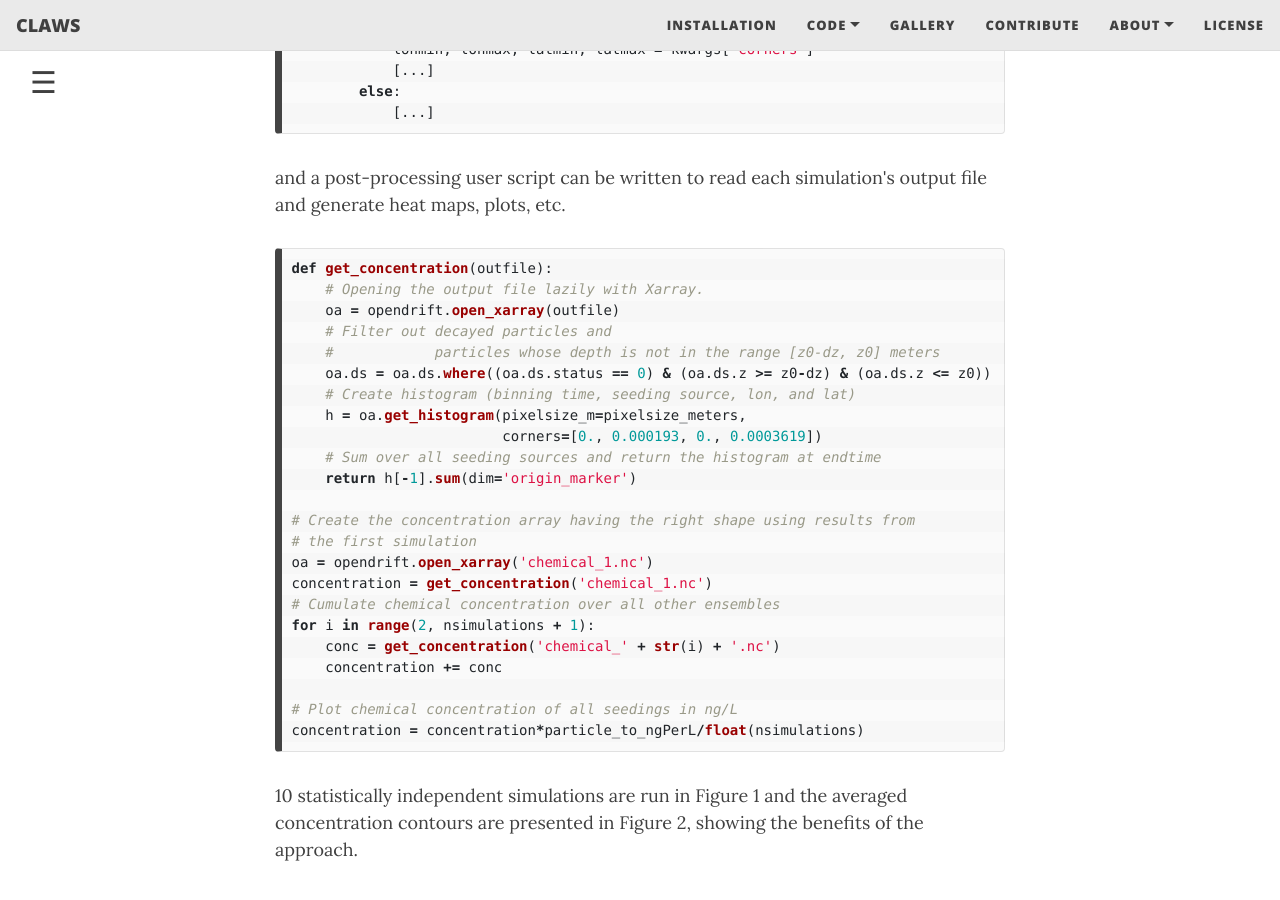
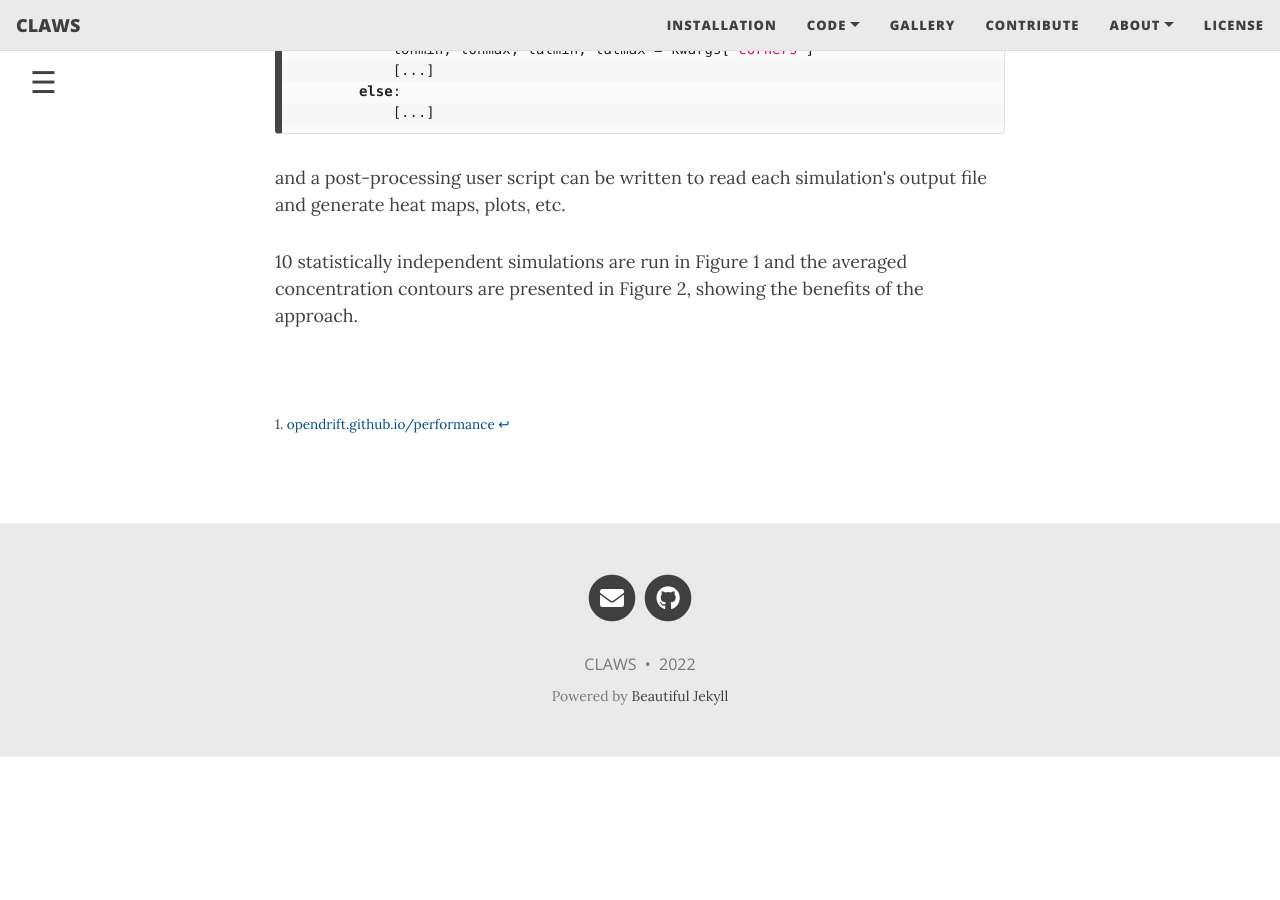
Before and after one commit to claws-scot/claws-scot.github.io, a Jekyll site: the page built from ensemble-averaging.md, in a window 1280 px wide and 900 px high, scrolled down 783 px. Built offline with Jekyll 4.4.1, drawn with Linux system fonts in a browser that asks for light colours; nearby versions of some CDN libraries; after the commit the page ends 1540 px from its top, so only the background shows below that.

Commit message:
Editing web pages

````diff
--- a/ensemble-averaging.md
+++ b/ensemble-averaging.md
@@ -55,32 +55,6 @@ def get_lonlat_bins(self, pixelsize_m, **kwargs):
 
 <p> and a post-processing user script can be written to read each simulation's output file and generate heat maps, plots, etc.</p>
 
-```python
-def get_concentration(outfile):
-    # Opening the output file lazily with Xarray.
-    oa = opendrift.open_xarray(outfile)
-    # Filter out decayed particles and
-    #            particles whose depth is not in the range [z0-dz, z0] meters
-    oa.ds = oa.ds.where((oa.ds.status == 0) & (oa.ds.z >= z0-dz) & (oa.ds.z <= z0))
-    # Create histogram (binning time, seeding source, lon, and lat)
-    h = oa.get_histogram(pixelsize_m=pixelsize_meters,
-                         corners=[0., 0.000193, 0., 0.0003619])
-    # Sum over all seeding sources and return the histogram at endtime
-    return h[-1].sum(dim='origin_marker')
-
-# Create the concentration array having the right shape using results from
-# the first simulation
-oa = opendrift.open_xarray('chemical_1.nc')
-concentration = get_concentration('chemical_1.nc')
-# Cumulate chemical concentration over all other ensembles
-for i in range(2, nsimulations + 1):
-    conc = get_concentration('chemical_' + str(i) + '.nc')
-    concentration += conc
-
-# Plot chemical concentration of all seedings in ng/L
-concentration = concentration*particle_to_ngPerL/float(nsimulations)
-```
-
 <p>10 statistically independent simulations are run in Figure 1 and the averaged concentration contours are presented in Figure 2, showing the benefits of the approach.</p>
 
 
````
